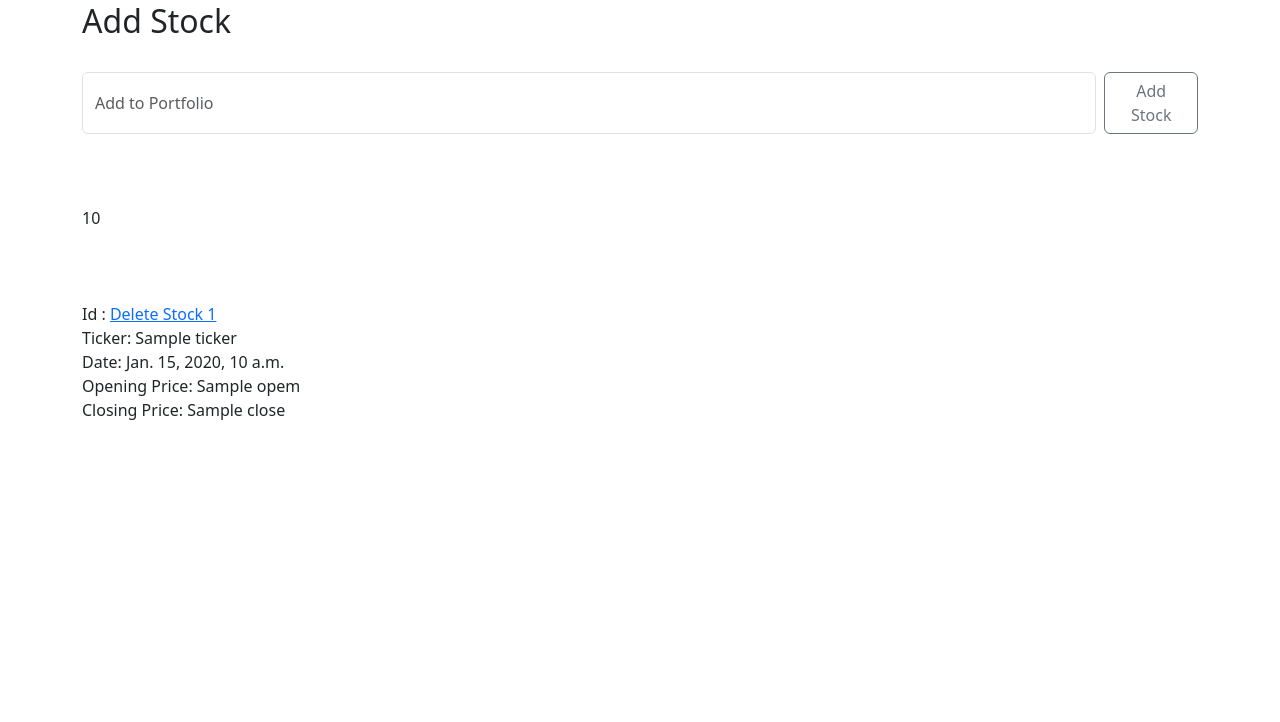
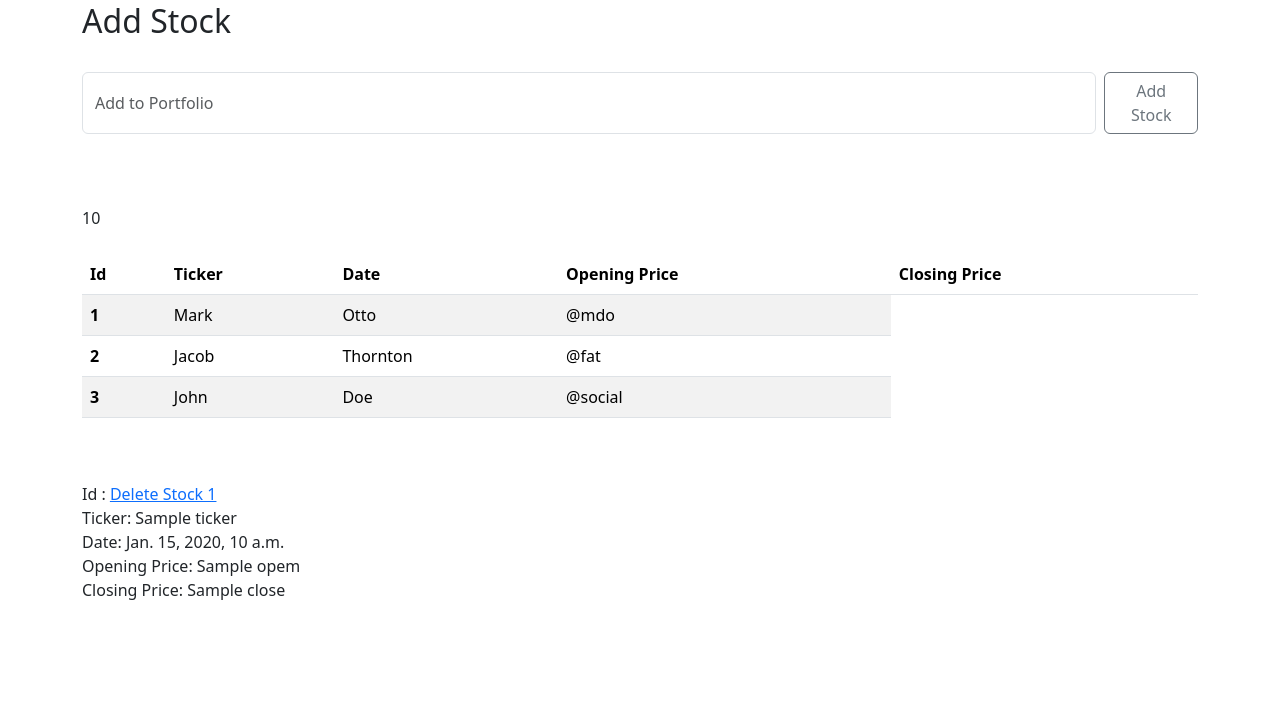
Before and after one commit to FrancisChung/udemy-django-stock, a Django app: template quotes/templates/add_stock.html in a window 1280 px wide. Shown: the part 102-824 px from the top of the page. Before the commit the page ends 522 px from the top, so only its background shows below. Run offline with Django 5.2, Linux system fonts and the light colour scheme; the template is opened without the code that fills it: most values are stand-ins (such as "Sample title", 1, 10 or a date in 2020).

Commit message:
Prototyping table HTML (Bootstrap)

```diff
--- a/quotes/templates/add_stock.html
+++ b/quotes/templates/add_stock.html
@@ -30,6 +30,37 @@
         {%  if "Error" in ticker %}
             There was a problem with the ticker symbol
         {%  else %}
+            <table class="table table-striped table-hover">
+              <thead>
+                <tr>
+                  <th scope="col">Id</th>
+                  <th scope="col">Ticker</th>
+                  <th scope="col">Date</th>
+                  <th scope="col">Opening Price</th>
+                  <th scope="col">Closing Price</th>
+                </tr>
+              </thead>
+              <tbody>
+                <tr>
+                  <th scope="row">1</th>
+                  <td>Mark</td>
+                  <td>Otto</td>
+                  <td>@mdo</td>
+                </tr>
+                <tr>
+                  <th scope="row">2</th>
+                  <td>Jacob</td>
+                  <td>Thornton</td>
+                  <td>@fat</td>
+                </tr>
+                <tr>
+                  <th scope="row">3</th>
+                  <td>John</td>
+                  <td>Doe</td>
+                  <td>@social</td>
+                </tr>
+              </tbody>
+            </table>
             <br />
             <br />
             {% for item in db %}
```
